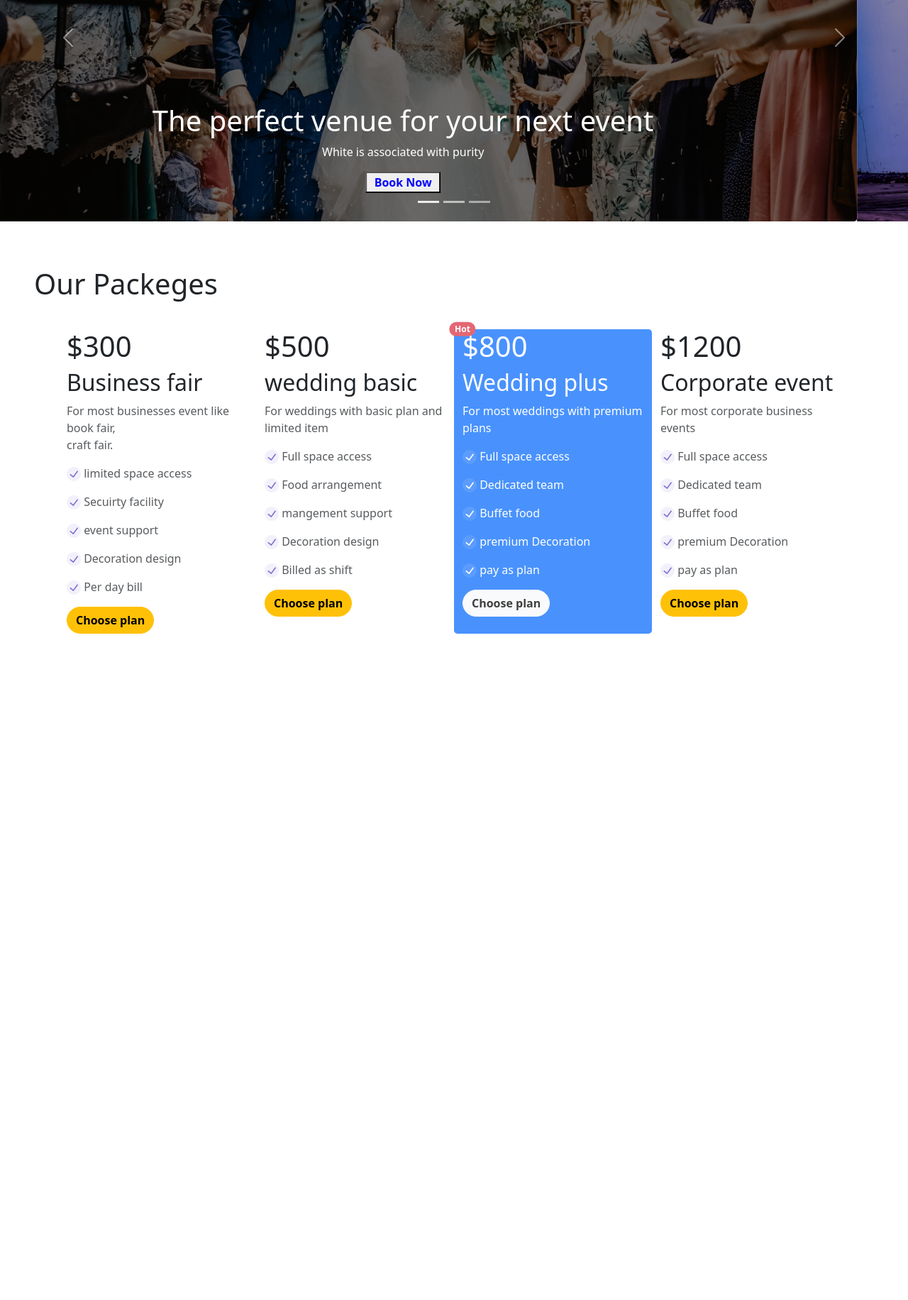
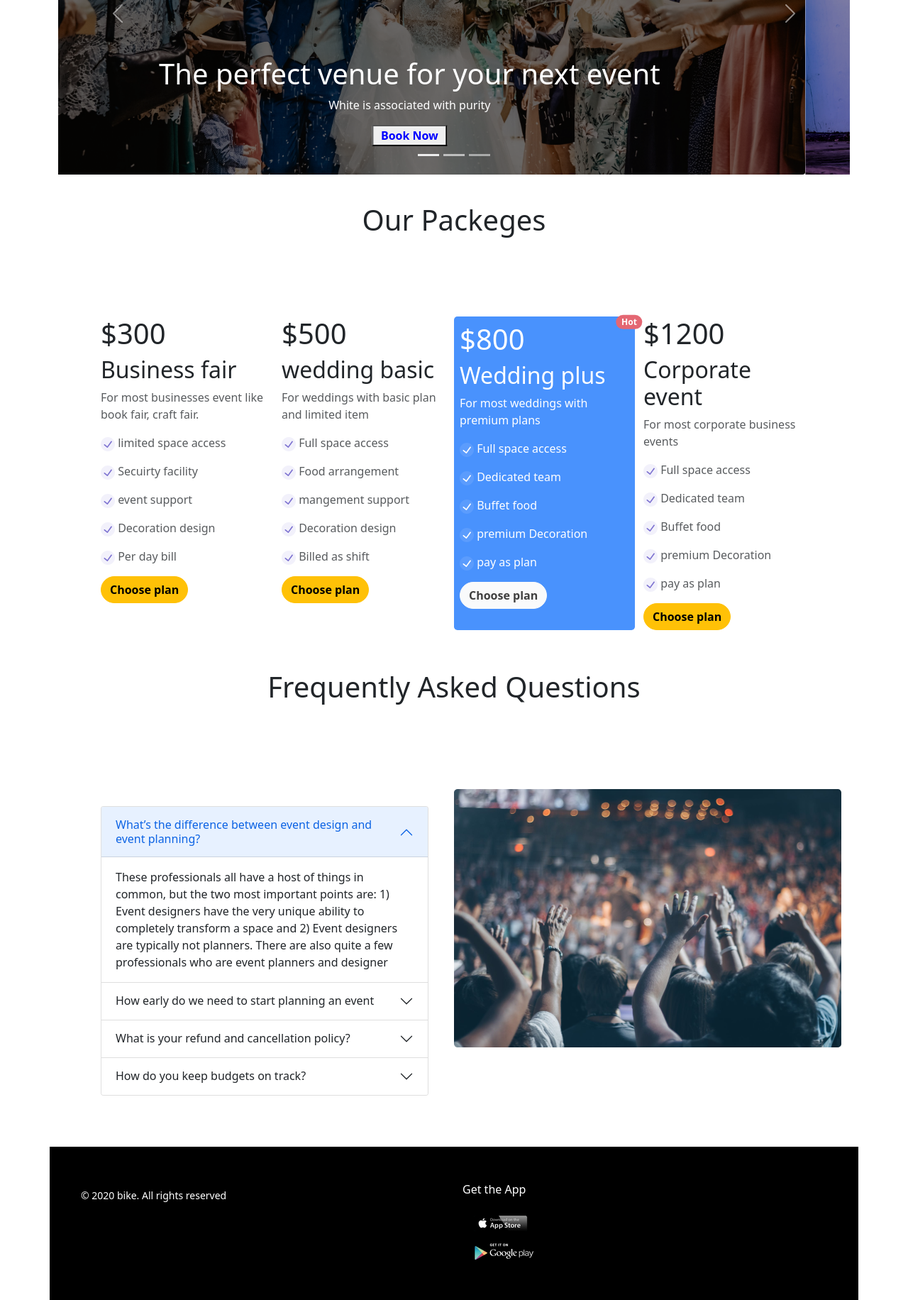
Before and after one commit to Kazisunny2/-convention-center, a plain HTML site: page index.html in a window 1280 px wide. Shown: the part 311-2143 px from the top of the page at 71% size. Before the commit the page ends 1276 px from the top, so only its background shows below. Drawn offline with nearby package versions, Linux system fonts and the light colour scheme.

Commit message:
frequently question added

```diff
--- a/index.html
+++ b/index.html
@@ -60,7 +60,7 @@
         </nav>
       </section>
       <!-- Image Slider carousel -->
-      <section>
+      <section class="container">
         <div
           id="carouselExampleCaptions"
           class="carousel slide"
@@ -173,9 +173,9 @@
     </header>
     <main>
       <!-- Our Packeges -->
-      <section class="mt-3 p-5">
-        <div class>
-          <h1>Our Packeges</h1>
+      <section class="mb-2 mt-3 p-5 container">
+        <div class="position-relative p-5">
+          <h1 class="position-absolute top-0 start-50 translate-middle">Our Packeges</h1>
         </div>
         <div class="container mt-3 p-4">
           <div class="row row-cols-1 row-cols-md-2 row-cols-lg-4 g-4">
@@ -184,7 +184,7 @@
               <h2>Business fair</h2>
               <div class="opacity-75">
                 <p>
-                  For most businesses event like book fair, <br />
+                  For most businesses event like book fair,
                   craft fair.
                 </p>
                 <p>
@@ -406,10 +406,10 @@
                 Choose plan
               </button>
             </div>
-            <div class="col bg-primary text-white opacity-75 rounded-3">
-              <div class="position-absolute">
+            <div class="col bg-primary text-white opacity-75 rounded-3 p-2">
+              <div class="position-relative">
                 <span
-                  class="position-relative position-absolute top-0 start-100 translate-middle badge rounded-pill bg-danger"
+                  class="position-absolute top-0 start-100 translate-middle badge rounded-pill bg-danger"
                 >
                   Hot
                   <span class="visually-hidden">unread messages</span>
@@ -637,8 +637,84 @@
           </div>
         </div>
       </section>
+      <!-- Frequently Asked Questions -->
+      <section class="container">
+          <div class="position-relative p-5">
+              <h1 class="position-absolute top-0 start-50 translate-middle">Frequently Asked Questions</h1>
+        </div>
+        <div class="container p-5">
+            <div class="row row-cols-1 row-cols-md-2 row-cols-lg-2 g-4 img-fluid">
+                <div class="p-4 col-md-6">
+                <div class="accordion" id="accordionExample">
+                <div class="accordion-item">
+                  <h2 class="accordion-header" id="headingOne">
+                    <button class="accordion-button" type="button" data-bs-toggle="collapse" data-bs-target="#collapseOne" aria-expanded="true" aria-controls="collapseOne">
+                        What’s the difference between event design and event planning?
+                    </button>
+                  </h2>
+                  <div id="collapseOne" class="accordion-collapse collapse show" aria-labelledby="headingOne" data-bs-parent="#accordionExample">
+                    <div class="accordion-body">
+                        These professionals all have a host of things in common, but the two most important points are: 1) Event designers have the very unique ability to completely transform a space and 2) Event designers are typically not planners. There are also quite a few professionals who are event planners and designer
+                    </div>
+                  </div>
+                </div>
+                <div class="accordion-item">
+                  <h2 class="accordion-header" id="headingTwo">
+                    <button class="accordion-button collapsed" type="button" data-bs-toggle="collapse" data-bs-target="#collapseTwo" aria-expanded="false" aria-controls="collapseTwo">
+                        How early do we need to start planning an event
+                    </button>
+                  </h2>
+                  <div id="collapseTwo" class="accordion-collapse collapse" aria-labelledby="headingTwo" data-bs-parent="#accordionExample">
+                    <div class="accordion-body">
+                        Practical considerations Take care to do what you can to avoid accidents and injuries at your event. It is useful to conduct a risk assessment, to help make sure you have thought things through systematically. See our information on health and safety for community groups. Decide who will be responsible for first aid on the day.
+                    </div>
+                  </div>
+                </div>
+                <div class="accordion-item">
+                  <h2 class="accordion-header" id="headingThree">
+                    <button class="accordion-button collapsed" type="button" data-bs-toggle="collapse" data-bs-target="#collapseThree" aria-expanded="false" aria-controls="collapseThree">
+                        What is your refund and cancellation policy?
+                    </button>
+                  </h2>
+                  <div id="collapseThree" class="accordion-collapse collapse" aria-labelledby="headingThree" data-bs-parent="#accordionExample">
+                    <div class="accordion-body">
+                        Cancellation and refund policies differ according to the payment term. If you purchased your subscription through a third party, please refer to any terms and conditions provided to you in connection with purchase. When cancelling a monthly subscription, all future charges associated with future months of your subscription will be cancelled
+                    </div>
+                  </div>
+                </div>
+                <div class="accordion-item">
+                  <h2 class="accordion-header" id="headingThree">
+                    <button class="accordion-button collapsed" type="button" data-bs-toggle="collapse" data-bs-target="#collapseFour" aria-expanded="false" aria-controls="collapseThree">
+                        How do you keep budgets on track?
+                    </button>
+                  </h2>
+                  <div id="collapseFour" class="accordion-collapse collapse" aria-labelledby="headingFour" data-bs-parent="#accordionExample">
+                    <div class="accordion-body">
+                        This is your standard approach to budget tracking using a spreadsheet tool like Excel to enter and crunch numbers—either by adding them manually, row by row, or importing them from all your project management apps. If you have the time, this is definitely the cheaper approach.
+                    </div>
+                  </div>
+                </div>
+              </div>
+            </div>
+            <div class="col-md-6 ms-auto"><img src="images/people.png" alt=""></div>
+            </div>
+        </div>
+      </section>
     </main>
-    <footer></footer>
+    <!-- footer Part -->
+    <footer class="container bg-black text-white p-5">
+        <div class="row">
+            <p class="col-md-6 p-2"><small>© 2020 bike. All rights reserved</small></p>
+             <div class="col-md-6">
+                <p>Get the App</p>
+                <div>
+                    <a href="https://apps.apple.com/gb/app/football-games/id1386360572"><img src="images/App-Store.png" alt=""></a>
+                    <br>
+                    <a href="https://play.google.com/store/apps/details?id=com.learnprogramming.codecamp&hl=en_US&gl=US"><img src="images/google-play.png" alt=""></a>
+                </div>
+             </div>
+        </div>
+    </footer>
     <!-- Bootstrap Script -->
     <script
       src="https://cdn.jsdelivr.net/npm/bootstrap@5.1.3/dist/js/bootstrap.bundle.min.js"
```
Also changed, not shown: images/App-Store.png (added), images/google-play.png (added).
